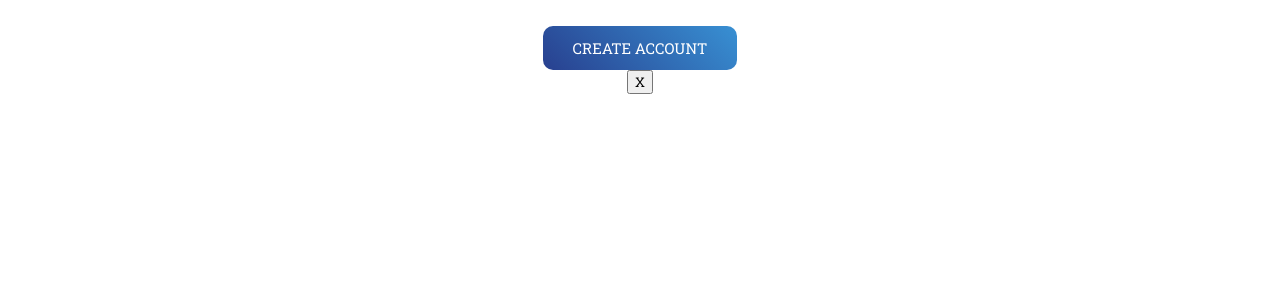
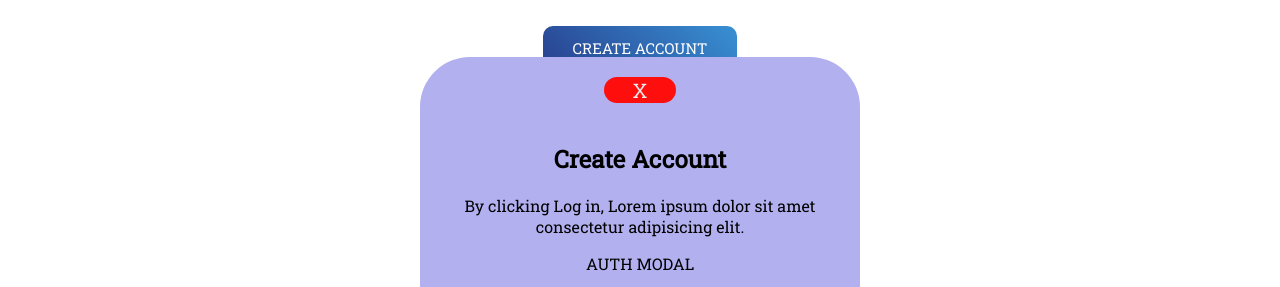
Before and after one commit to Aryann15/geekr, a React (Create React App) app: page / in a window 1280 px wide. Both pictures are taken after a click on the button "CREATE ACCOUNT". Shown: the part 273-560 px from the top of the page. Built offline with nearby package versions, Linux system fonts and the light colour scheme; the HTML template or start-up script is replaced by a standard one.

Commit message:
logic for the form

```diff
--- a/src/components/AuthModal.jsx
+++ b/src/components/AuthModal.jsx
@@ -4,9 +4,20 @@ const AuthModal = ({setShowModal}) => {
     const handleClick= () => {
         setShowModal (false)
     }
+
+    const handleSubmit = (e) =>{
+        e.preventDefault()
+    }
+
+    const isSignUp =true;
+
   return (
-    <div>
-        <button onClick={handleClick}>X</button>
+    <div className="auth-model">
+        <div className="auth-button" onClick={handleClick}>X</div>
+        <h2>{isSignUp ? 'Create Account' : 'Log in'}</h2>
+        <p>By clicking Log in, Lorem ipsum dolor sit amet consectetur adipisicing elit.</p>
+        <form onSubmit={handleSubmit}></form>
+        AUTH MODAL
     </div>
   )
 }
```
